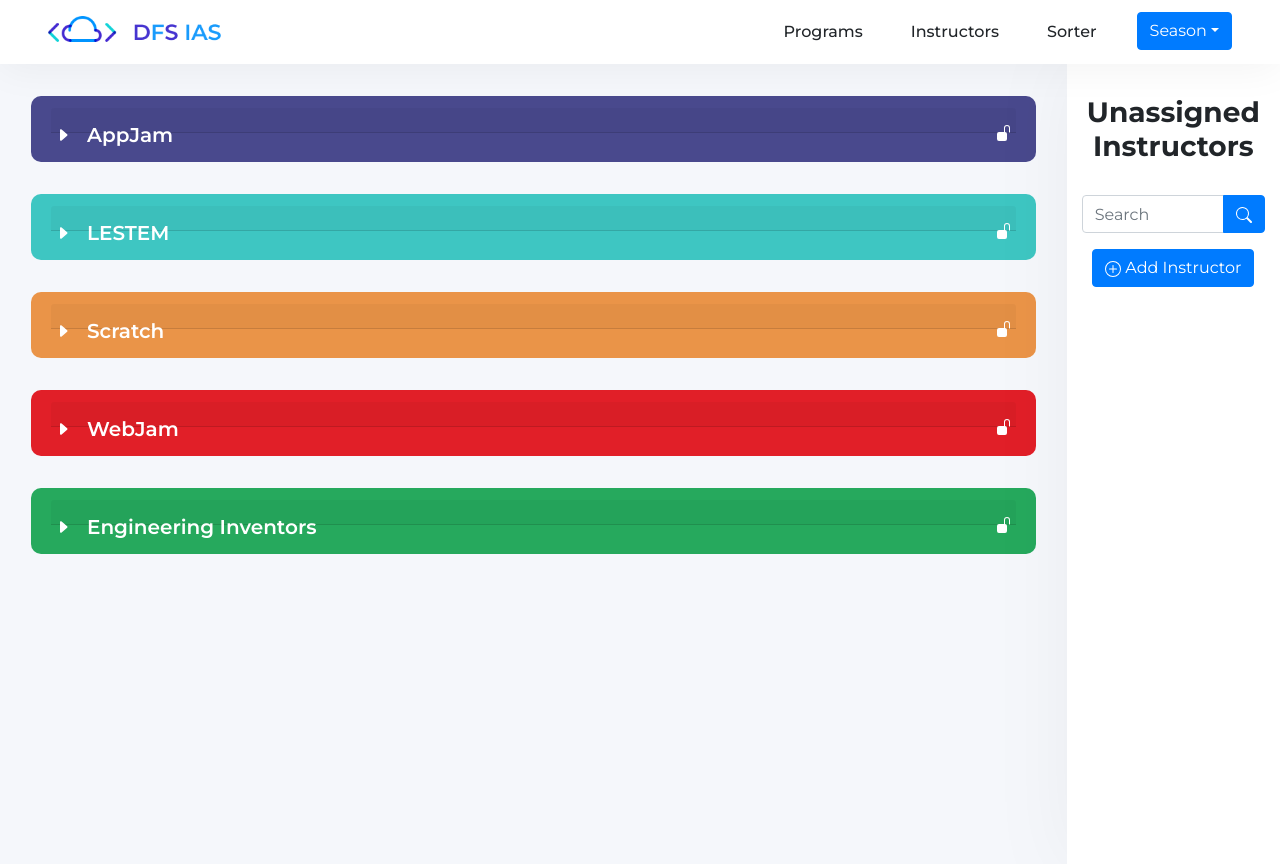
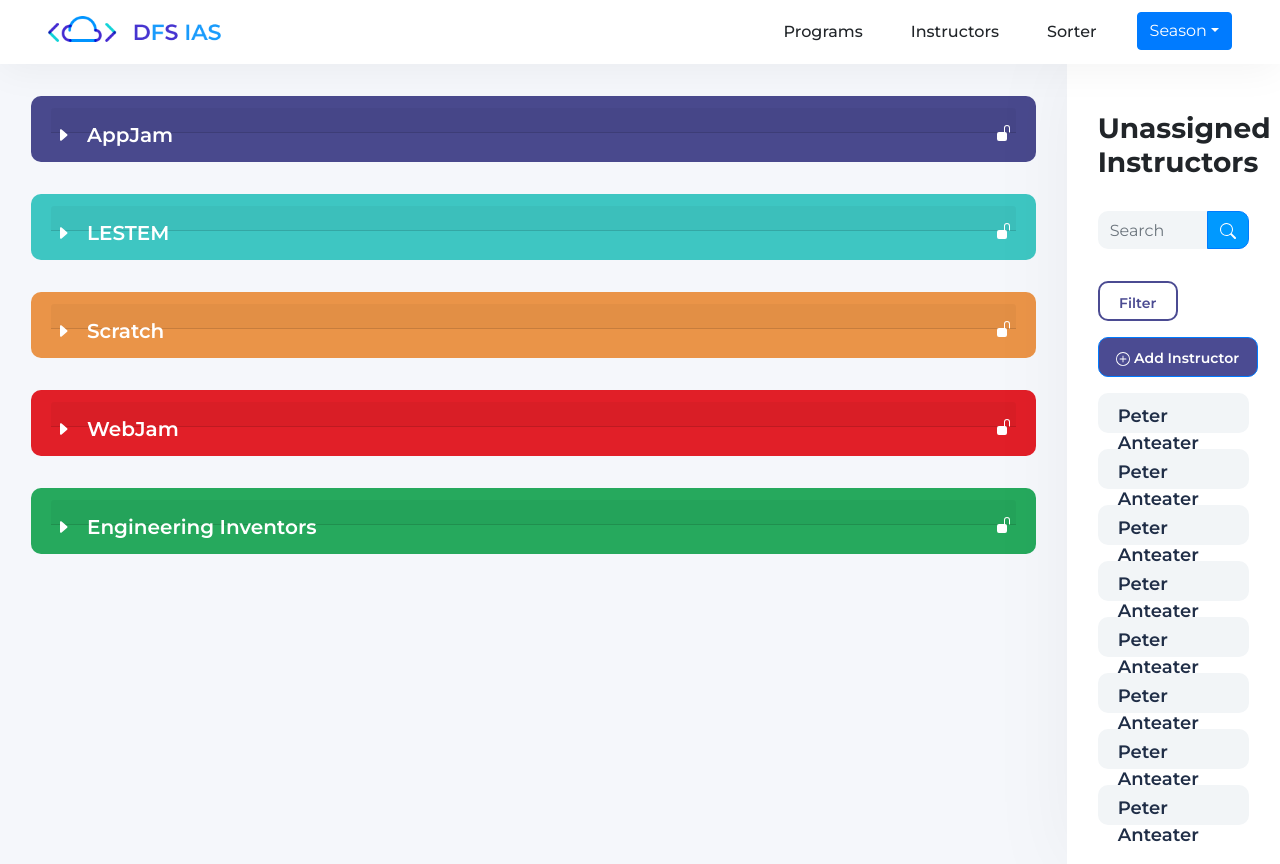
Before and after one commit to DreamsForSchools/dfs-ias, a React (Create React App) app in the folder client/: page /sorter in a window 1280 px wide. Built offline with nearby package versions, Linux system fonts and the light colour scheme.

Commit message:
update sidebar

```diff
--- a/client/src/pages/SorterPage/Sidebar.jsx
+++ b/client/src/pages/SorterPage/Sidebar.jsx
@@ -1,23 +1,98 @@
-import React from "react";
+import React, { useCallback, useReducer } from "react";
 import "./Sidebar.scss";
 import { InputGroup, FormControl, Button } from "react-bootstrap";
 import { Search, PlusCircle } from 'react-bootstrap-icons';
+import { DragDropContext, Droppable, Draggable } from 'react-beautiful-dnd';
+import { data } from './data';
+import produce from "immer";
 
-const Sidebar = () => (
+const dragReducer = produce((draft, action) => {
+  switch (action.type) {
+    case "MOVE": {
+      draft[action.from] = draft[action.from] || [];
+      draft[action.to] = draft[action.to] || [];
+      const [removed] = draft[action.from].splice(action.fromIndex, 1);
+      draft[action.to].splice(action.toIndex, 0, removed);
+    }
+  }
+});
+
+const Sidebar = () => {
+  const [state, dispatch] = useReducer(dragReducer, { items: data, });
+
+  const onDragEnd = useCallback((result) => {
+    if (result.reason === "DROP") {
+      if (!result.destination) {
+        return;
+      }
+      dispatch({
+        type: "MOVE",
+        from: result.source.droppableId,
+        to: result.destination.droppableId,
+        fromIndex: result.source.index,
+        toIndex: result.destination.index,
+      });
+    }
+  }, []);
+
+  return (
     <div className="sidebar">
       <h1 className="title">Unassigned Instructors</h1>
       <InputGroup className="search">
         <FormControl
           placeholder="Search"
           aria-label="Search"
+          className="search-bar"
         />
         <InputGroup.Append>
           <Button variant="primary" className="search-btn"><Search /></Button>
         </InputGroup.Append>
       </InputGroup>
+      <Button className="filter-btn">Filter</Button>
       <Button className="add-instructor-btn"><PlusCircle /> Add Instructor</Button>
-    {/* <h2 className="filter-by">Filter by:</h2> */}
+
+      <DragDropContext onDragEnd={onDragEnd}>
+        <Droppable droppableId="items" type="INSTRUCTOR">
+          {(provided) => {
+            return (
+              <div
+                ref={provided.innerRef}
+                {...provided.droppableProps}
+              >
+                {state.items?.map((instructor, index) => {
+                  return (
+                    <Draggable
+                      key={instructor.id}
+                      draggableId={instructor.id}
+                      index={index}
+                    >
+                      {(provided) => {
+                        return (
+                          <div
+                            ref={provided.innerRef}
+                            {...provided.draggableProps}
+                            {...provided.dragHandleProps}
+                            className="instructor_container"
+                          >
+                            <div>
+                              <span>
+                                {instructor.name}
+                              </span>
+                            </div>
                           </div>
                         );
+                      }}
+                    </Draggable>
+                  );
+                })}
+                {provided.placeholder}
+              </div>
+            );
+          }}
+        </Droppable>
+      </DragDropContext>
+    </div>
+  );
+};
 
 export default Sidebar;
--- a/client/src/pages/SorterPage/Sidebar.scss
+++ b/client/src/pages/SorterPage/Sidebar.scss
@@ -2,26 +2,77 @@
   position: sticky;
   right: 0;
   top: 0;
-  text-align: center;
-}
+  padding: 1rem;
 
   .title {
     font-weight: bold;
     font-size: 28px;
     margin-top: 2rem;
     color: #212529;
+    text-align: left;
   }
 
   .search {
-  margin-top: 2rem;
+    margin: 2rem 0rem;
+
+    .search-bar {
+      background-color: #F2F5F7;
+      border-radius: 10px;
+      border: none;
+    }
+
+    .search-btn {
+      background-color: #0099FF;
+      border-radius: 0px 10px 10px 0px;
+    }
+  }
+
+  .filter-btn {
+    background-color: #FFFFFF;
+    border-color: #4B4B92;
+    border-width: 2px;
+    color: #4B4B92;
+    border-radius: 10px;
+    padding: 10px 15px;
+    width: 80px;
+    height: 40px;
+    margin-right: 15px;
+    font-size: 14px;
+    font-weight: 600;
+    margin-bottom: 1rem;
+  }
+
+  .filter-btn:hover {
+    background-color: #4B4B92;
+    color: #FFFFFF;
   }
 
   .add-instructor-btn {
-  margin-top: 1rem;
+    background-color: #4B4B92;
+    border-radius: 10px;
+    padding: 10px 15px;
+    width: 160px;
+    height: 40px;
+    font-size: 14px;
+    font-weight: 600;
+    margin-bottom: 1rem;
   }
 
-.filter-by {
-  margin-top: 1rem;
-  font-size: 16px;
-  text-align: left;
+  .add-instructor-btn:hover {
+    background-color: #FFFFFF;
+    border-color: #4B4B92;
+    border-width: 2px;
+    color: #4B4B92;
   }
+
+  .instructor_container {
+    background-color: #F2F5F7;
+    margin-bottom: 1rem;
+    border-radius: 10px;
+    height: 5vh;
+    color: #202E47;
+    font-weight: 600;
+    font-size: 18px;
+    padding: 10px 20px;
+  }
+}
```
Lines whose indentation alone changed are shown as unchanged.
